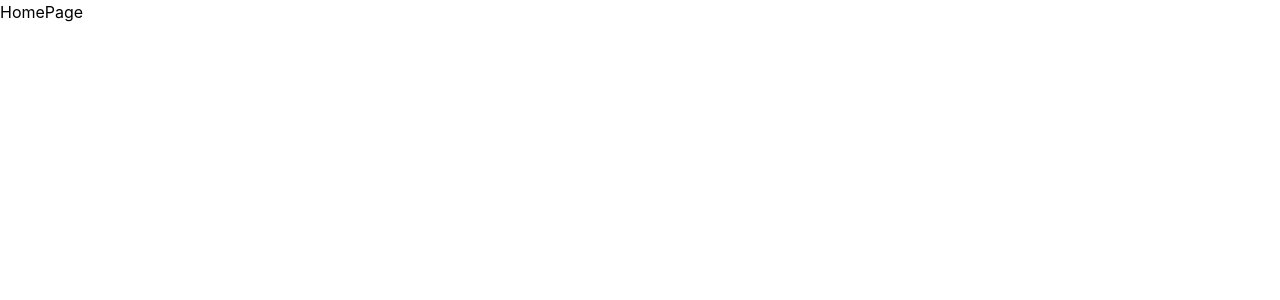
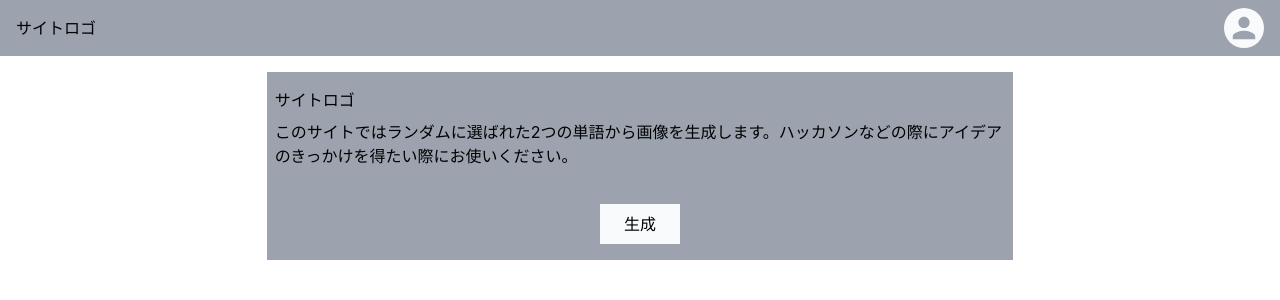
Before and after one commit to qiita-hackathon-asseta/TunaGari, a React (Create React App) app in the folder front/: page / in a window 1280 px wide. Shown: the top 300 px of the page. Built offline with nearby package versions, Linux system fonts and the light colour scheme.

Commit message:
add: TopPageにワイヤーフレーム作成
デザインはまだです

```diff
--- a/front/package.json
+++ b/front/package.json
@@ -13,6 +13,7 @@
     "@types/react-router-dom": "^5.3.3",
     "react": "^18.2.0",
     "react-dom": "^18.2.0",
+    "react-icons": "^5.0.1",
     "react-router-dom": "^6.22.0",
     "react-scripts": "5.0.1",
     "typescript": "^4.9.5",
--- a/front/src/Router.tsx
+++ b/front/src/Router.tsx
@@ -1,10 +1,12 @@
 import { Route, Routes } from "react-router-dom";
-import { Home } from "./pages/Home";
+import { Top } from "./pages/Top";
+import NotFound from "./pages/NotFound";
 
 export const Router = () => {
-    return (
-        <Routes>
-            <Route path="/" element={<Home/>}/>
-        </Routes>
-    );
-}
+  return (
+    <Routes>
+      <Route path="/" element={<Top />} />
+      <Route path="*" element={<NotFound />} />
+    </Routes>
+  );
+};
--- /dev/null
+++ b/front/src/components/Heeder.tsx
@@ -0,0 +1,20 @@
+import React from "react";
+import { IoMdPerson } from "react-icons/io";
+
+const Heeder = () => {
+  return (
+    <header className="w-full px-4 py-2 bg-gray-400 flex items-center justify-between">
+      <h1>サイトロゴ</h1>
+      <div>
+        <a
+          href=""
+          className="w-10 aspect-square rounded-full bg-gray-50 flex items-center justify-center"
+        >
+          <IoMdPerson size={30} className=" text-gray-400" />
+        </a>
+      </div>
+    </header>
+  );
+};
+
+export default Heeder;
--- a/front/src/pages/Home.tsx
+++ /dev/null
@@ -1,9 +0,0 @@
-import React from 'react'
-
-export const Home = () => {
-    return (
-        <div>
-            <h1>HomePage</h1>
-        </div>
-    )
-}
--- /dev/null
+++ b/front/src/pages/NotFound.tsx
@@ -0,0 +1,9 @@
+import React from 'react'
+
+const NotFound = () => {
+  return (
+    <div>NotFound</div>
+  )
+}
+
+export default NotFound
--- /dev/null
+++ b/front/src/pages/Top.tsx
@@ -0,0 +1,21 @@
+import React from "react";
+import Heeder from "../components/Heeder";
+
+export const Top = () => {
+  return (
+    <>
+      <Heeder />
+      <main className=" w-full flex justify-center">
+        <section className=" w-7/12 px-2 py-4 mt-4 bg-gray-400 flex flex-col items-center gap-9">
+          <div>
+            <h1 className=" mb-2">サイトロゴ</h1>
+            <p>
+              このサイトではランダムに選ばれた2つの単語から画像を生成します。ハッカソンなどの際にアイデアのきっかけを得たい際にお使いください。
+            </p>
+          </div>
+          <button className=" bg-gray-50 px-6 py-2">生成</button>
+        </section>
+      </main>
+    </>
+  );
+};
```
Also changed, not shown: 1 other file (tests, documents, lock files or other folders).
